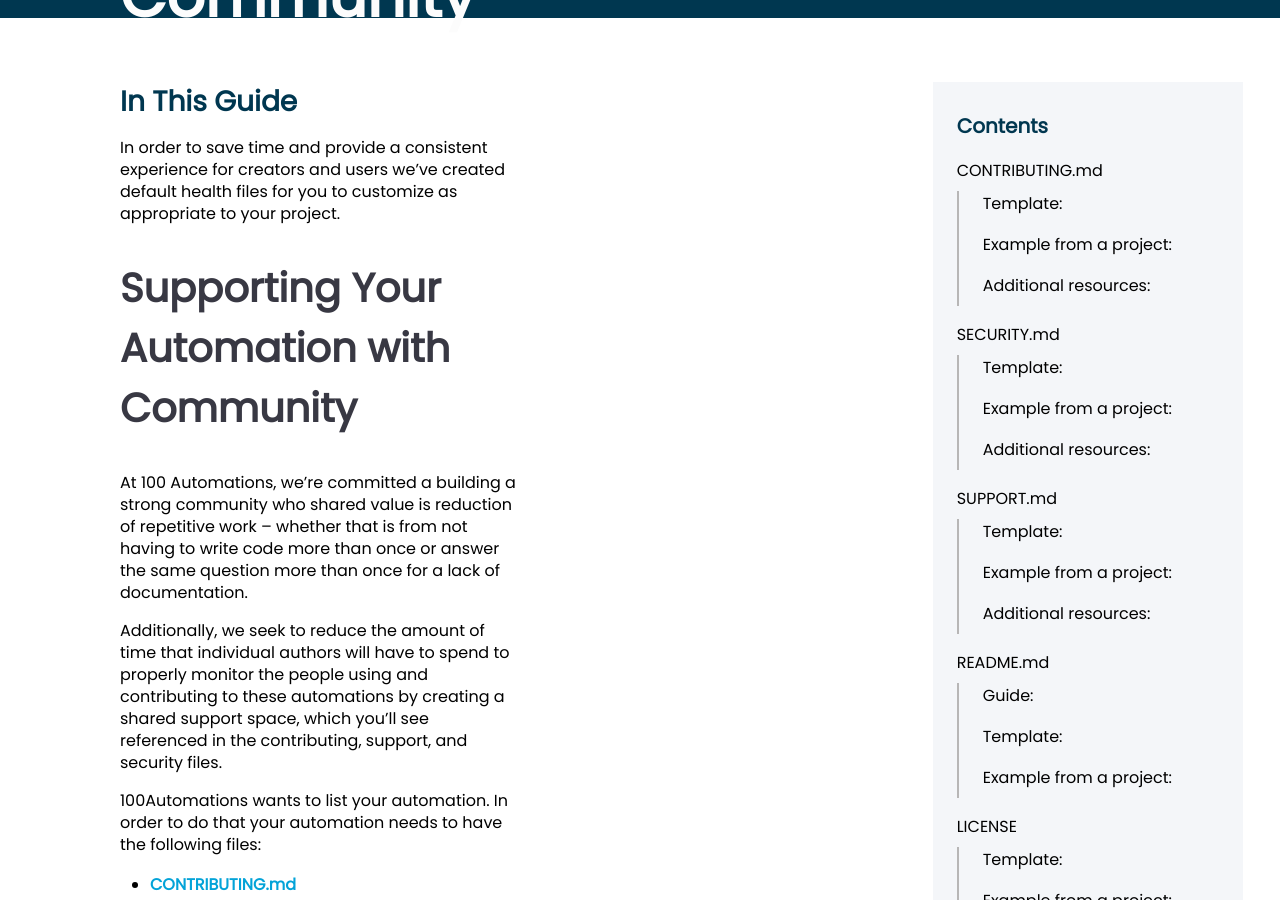
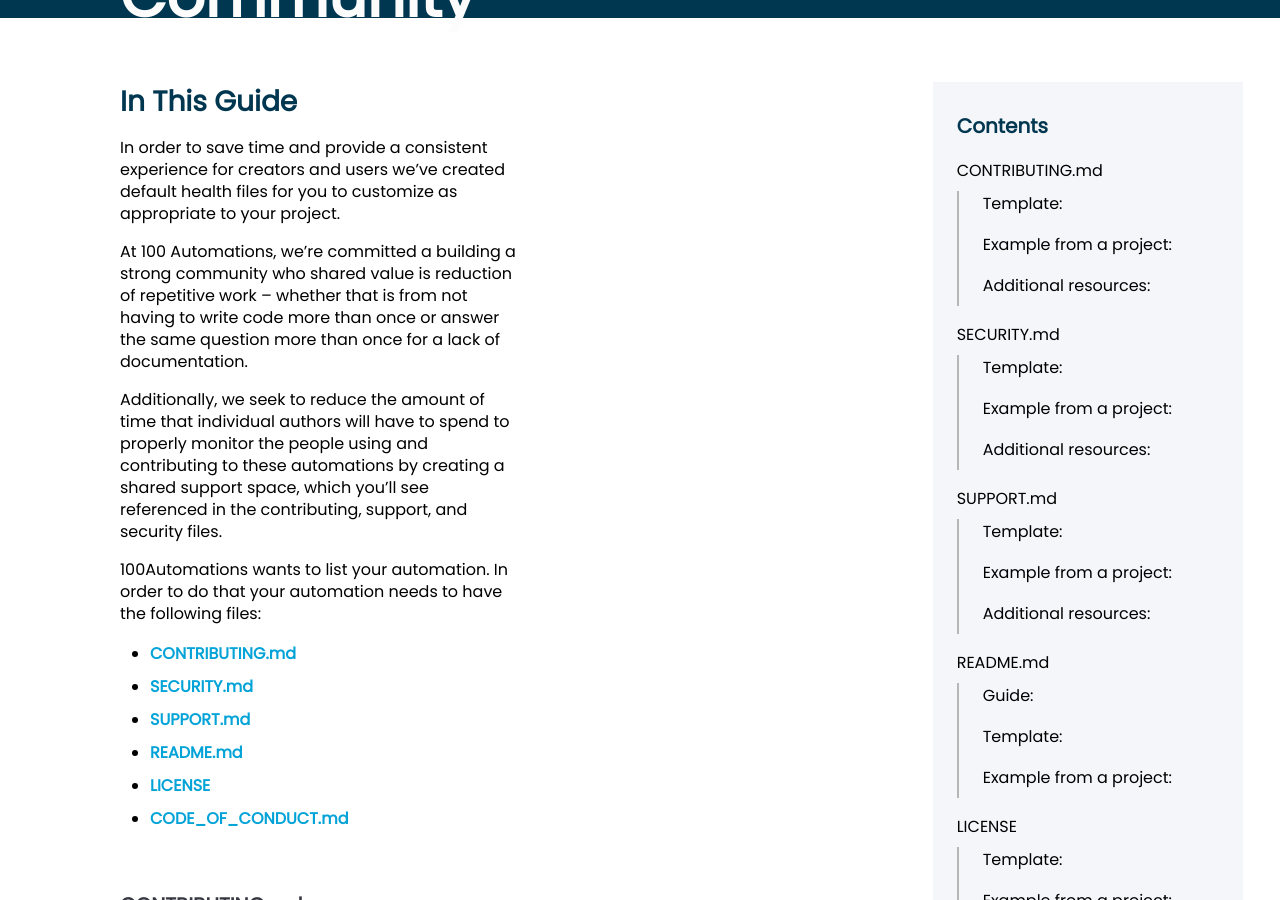
Before and after one commit to 100Automations/Website, a Jekyll site: the page built from _guides/community-support-for-automations.md, in a window 1280 px wide and 900 px high, scrolled down 333 px. Built offline with Jekyll 4.4.1, drawn with Linux system fonts in a browser that asks for light colours.

Commit message:
removed repeated page title

```diff
--- a/_guides/community-support-for-automations.md
+++ b/_guides/community-support-for-automations.md
@@ -5,8 +5,6 @@ status: active
 display: true
 category: 1
 ---
-
-# Supporting Your Automation with Community
 
 At 100 Automations, we’re committed a building a strong community who shared value is reduction of repetitive work -- whether that is from not having to write code more than once or answer the same question more than once for a lack of documentation.
 
```
